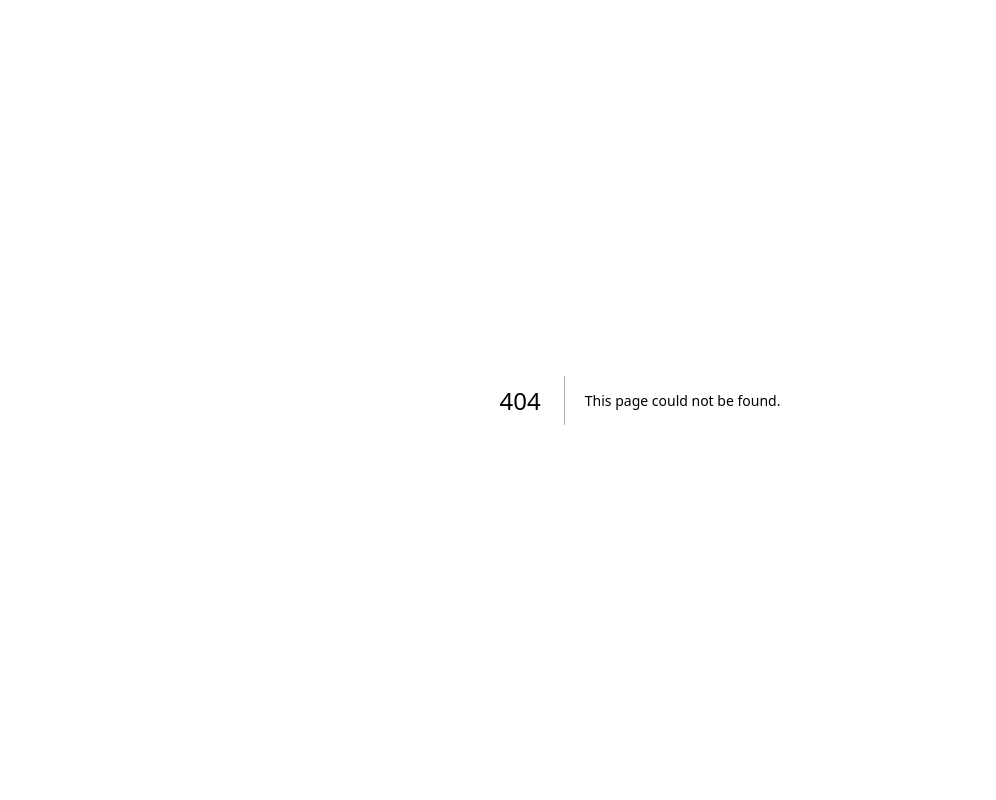
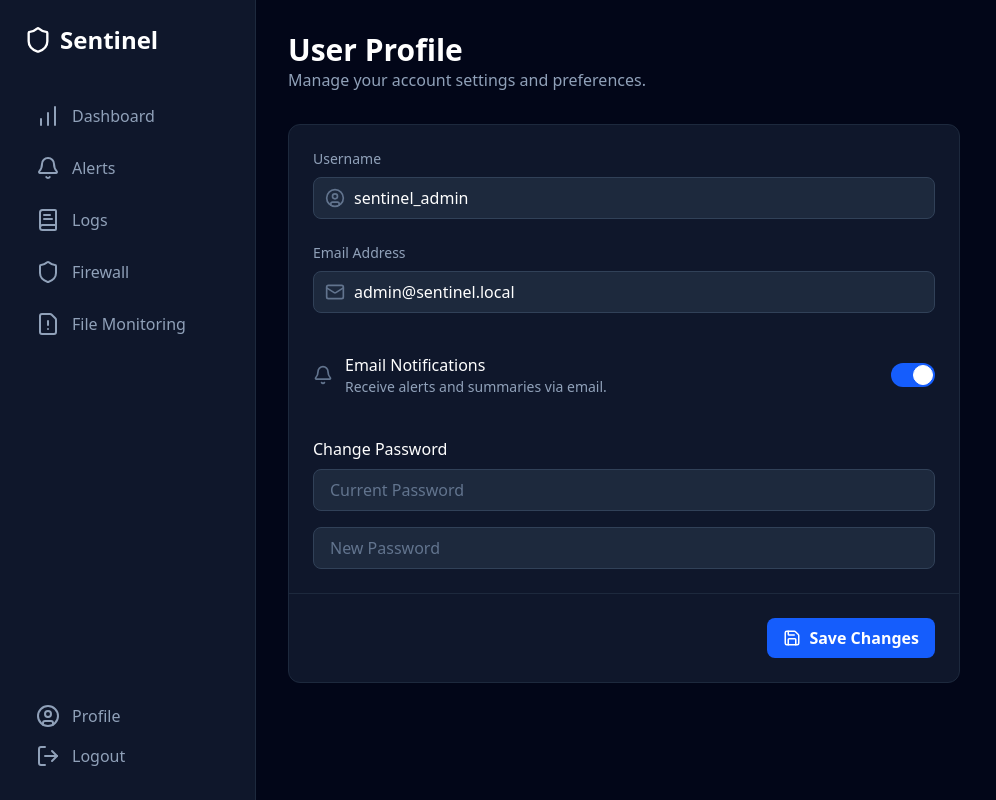
Before and after one commit to EcclahNdege/hidps-frontend, a Next.js app: page /profile in a window 1280 px wide. Before the commit this address had no page. Shown: the whole page, without its empty margins (0-996 px from the left). Built offline with nearby package versions, Linux system fonts and the light colour scheme.

Commit message:
updated profile

```diff
--- a/app/dashboard/layout.tsx
+++ b/app/dashboard/layout.tsx
@@ -42,7 +42,7 @@ export default function DashboardLayout({
           </nav>
         </div>
         <div>
-          <Link href="#" className="flex items-center py-2 px-3 text-slate-400 hover:bg-slate-800 rounded-lg">
+          <Link href="/profile" className="flex items-center py-2 px-3 text-slate-400 hover:bg-slate-800 rounded-lg">
             <UserCircle className="mr-3" /> Profile
           </Link>
           <Link href="/login" className="flex items-center py-2 px-3 text-slate-400 hover:bg-slate-800 rounded-lg">
--- /dev/null
+++ b/app/profile/layout.tsx
@@ -0,0 +1 @@
+export { default } from '../dashboard/layout';
--- /dev/null
+++ b/app/profile/page.tsx
@@ -0,0 +1,96 @@
+"use client";
+import { useState } from 'react';
+import { UserCircle, Mail, Shield, Bell, Save } from 'lucide-react';
+
+export default function ProfilePage() {
+  const [username, setUsername] = useState('sentinel_admin');
+  const [email, setEmail] = useState('admin@sentinel.local');
+  const [notifications, setNotifications] = useState(true);
+
+  const handleSubmit = (e: React.FormEvent) => {
+    e.preventDefault();
+    // In a real app, you'd call an API to update user settings
+    console.log('Profile updated:', { username, email, notifications });
+    alert('Profile updated successfully!');
+  };
+
+  return (
+    <>
+      <header className="mb-8">
+        <h2 className="text-3xl font-bold text-white">User Profile</h2>
+        <p className="text-slate-400">Manage your account settings and preferences.</p>
+      </header>
+
+      <div className="bg-slate-900 max-w-2xl rounded-xl border border-slate-800">
+        <form onSubmit={handleSubmit}>
+          <div className="p-6 space-y-6">
+            {/* Username */}
+            <div>
+              <label htmlFor="username" className="block text-sm font-medium text-slate-400 mb-2">Username</label>
+              <div className="relative">
+                <UserCircle className="absolute left-3 top-1/2 -translate-y-1/2 w-5 h-5 text-slate-500" />
+                <input
+                  type="text"
+                  id="username"
+                  value={username}
+                  onChange={(e) => setUsername(e.target.value)}
+                  className="w-full bg-slate-800 border border-slate-700 rounded-lg pl-10 pr-4 py-2 text-white placeholder-slate-500 focus:outline-none focus:ring-2 focus:ring-blue-500"
+                />
+              </div>
+            </div>
+
+            {/* Email */}
+            <div>
+              <label htmlFor="email" className="block text-sm font-medium text-slate-400 mb-2">Email Address</label>
+              <div className="relative">
+                <Mail className="absolute left-3 top-1/2 -translate-y-1/2 w-5 h-5 text-slate-500" />
+                <input
+                  type="email"
+                  id="email"
+                  value={email}
+                  onChange={(e) => setEmail(e.target.value)}
+                  className="w-full bg-slate-800 border border-slate-700 rounded-lg pl-10 pr-4 py-2 text-white placeholder-slate-500 focus:outline-none focus:ring-2 focus:ring-blue-500"
+                />
+              </div>
+            </div>
+
+            {/* Notifications */}
+            <div className="flex items-center justify-between pt-4">
+               <div className="flex items-center gap-3">
+                    <Bell className="w-5 h-5 text-slate-500"/>
+                    <div>
+                        <h4 className="font-medium text-white">Email Notifications</h4>
+                        <p className="text-sm text-slate-400">Receive alerts and summaries via email.</p>
+                    </div>
+               </div>
+              <label className="relative inline-flex items-center cursor-pointer">
+                <input
+                    type="checkbox"
+                    checked={notifications}
+                    onChange={() => setNotifications(!notifications)}
+                    className="sr-only peer"
+                />
+                <div className="w-11 h-6 bg-slate-700 rounded-full peer peer-focus:ring-2 peer-focus:ring-blue-500 peer-checked:after:translate-x-full peer-checked:after:border-white after:content-[''] after:absolute after:top-0.5 after:left-[2px] after:bg-white after:border after:rounded-full after:h-5 after:w-5 after:transition-all peer-checked:bg-blue-600"></div>
+              </label>
+            </div>
+
+             {/* Change Password section */}
+            <div className="pt-4">
+                 <h4 className="font-medium text-white mb-2">Change Password</h4>
+                 <div className="space-y-4">
+                    <input type="password" placeholder="Current Password"  className="w-full bg-slate-800 border border-slate-700 rounded-lg px-4 py-2 text-white placeholder-slate-500 focus:outline-none focus:ring-2 focus:ring-blue-500" />
+                    <input type="password" placeholder="New Password"  className="w-full bg-slate-800 border border-slate-700 rounded-lg px-4 py-2 text-white placeholder-slate-500 focus:outline-none focus:ring-2 focus:ring-blue-500" />
+                 </div>
+            </div>
+
+          </div>
+          <footer className="p-6 border-t border-slate-800 flex justify-end">
+            <button type="submit" className="flex items-center gap-2 px-4 py-2 bg-blue-600 hover:bg-blue-700 text-white font-semibold rounded-lg">
+              <Save size={18} /> Save Changes
+            </button>
+          </footer>
+        </form>
+      </div>
+    </>
+  );
+}
```
